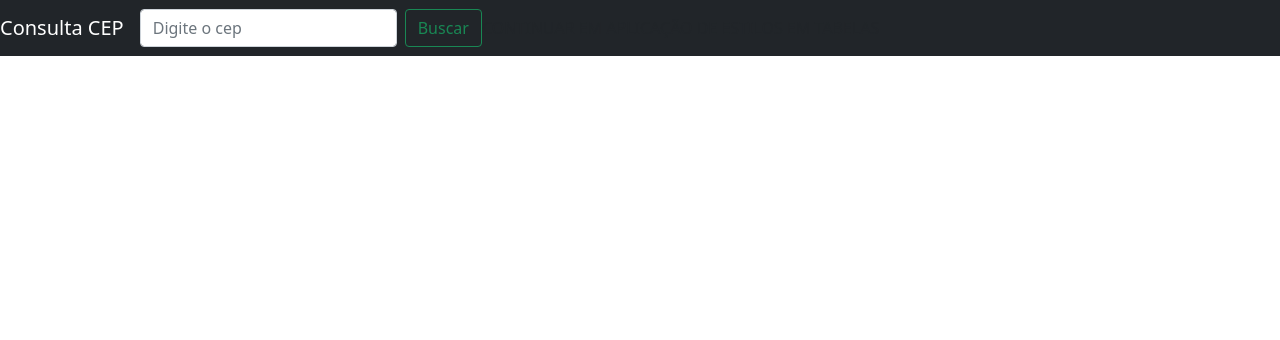
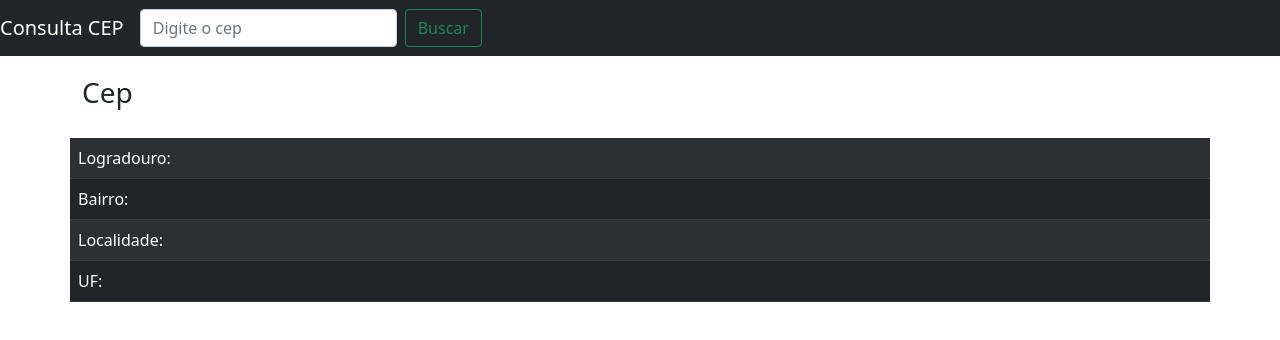
Before and after one commit to BruLekichLouro/Relembrando_jQuery_Ajax, a plain HTML site: page index.html in a window 1280 px wide. Drawn offline with Linux system fonts and the light colour scheme.

Commit message:
Adicionando tabela para aparecer as informações do cep

```diff
--- a/index.html
+++ b/index.html
@@ -16,8 +16,33 @@
             <div class="d-flex">
               <input class="form-control me-2" type="search" placeholder="Digite o cep" id="cep" >
               <button class="btn btn-outline-success" onclick="consultaCep()" >Buscar</button>
-            </div> CONTINUAR EM APLICAÇÃO DE ESTILOS EM TABELAS
+            </div>
       </nav>
+      <div class="container" id="texto">
+          <div class="row">
+              <h3> Cep</h3>
+          </div>
+          <div class="row" id="primeiraLinha">
+              <table class="table table-dark table-striped">
+                <tr class="table-dark">
+                    <td> Logradouro:</td>
+                    <td id="logradouro"> </td>
+                </tr>
+                <tr class="table-dark">
+                    <td> Bairro:</td>
+                    <td id="bairro"> </td>
+                </tr>
+                <tr class="table-dark">
+                    <td> Localidade:</td>
+                    <td id="localidade"> </td>
+                </tr>
+                <tr class="table-dark">
+                    <td> UF:</td>
+                    <td id="uf"> </td>
+                </tr>
+              </table>
+          </div>
+      </div>
 
 
 </body>
--- a/js/main.js
+++ b/js/main.js
@@ -8,10 +8,13 @@ function consultaCep(){
         success: function(response) {
             console.log(response.logradouro);
             //document.getElementById("logradouro").innerHTML = response.logradouro;
-            //$("#logradouro").html(response.logradouro);//utilizando jQuery: pego o id
+            $("#logradouro").html(response.logradouro);//utilizando jQuery: pego o id
             // e passo para o html o que eu quero que ele mostre
             //document.getElementById("uf").innerHTML = response.uf;
+            $("#localidade").html(response.localidade);
             //document.getElementById("localidade").innerHTML = response.localidade;
+            $("#bairro").html(response.bairro);
+            $("#uf").html(response.uf);
         }
     });
 }
--- a/style.css
+++ b/style.css
@@ -1,3 +1,7 @@
-.text{
-    color: pink;
+
+#texto{
+    margin-top: 20px;
 }
+#primeiraLinha{
+    margin-top: 20px;
+}
```
Also changed, not shown: explicacoes.html (+1 -0 lines).
